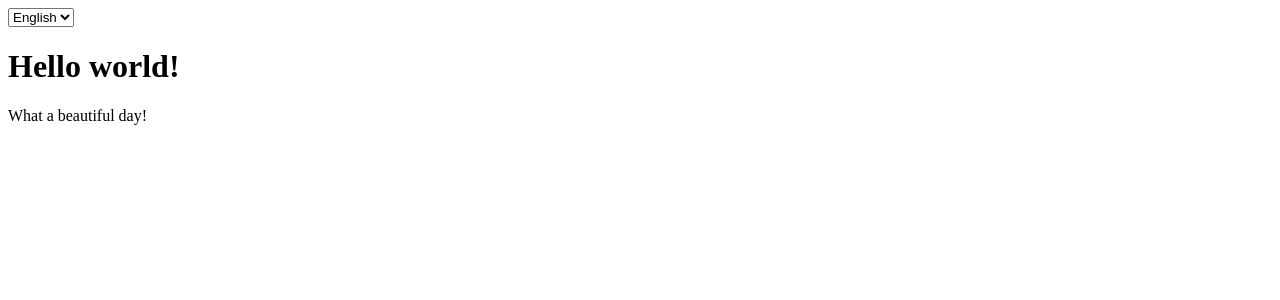
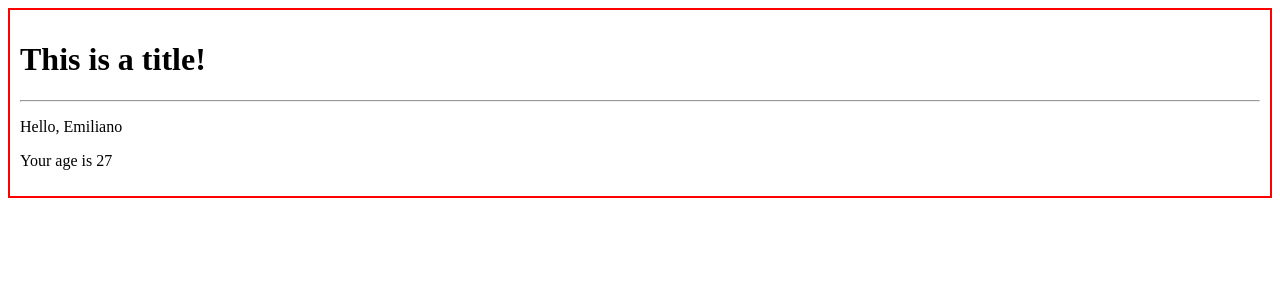
Before and after one commit to Emiliano-S/react-exercises, a React (Create React App) app: page / in a window 1280 px wide. Shown: the top 300 px of the page. Built offline with nearby package versions, Linux system fonts and the light colour scheme.

Commit message:
End: esercizio function-components-01

```diff
--- a/src/App.js
+++ b/src/App.js
@@ -1,32 +1,15 @@
 import React from 'react';
-import { Hello } from './Hello';
 import './index.css';
-import { DisplayLanguage  } from './LanguageContext ';
+import { Welcome } from './Welcome';
 
 
 export class App extends React.Component{
-    state = {
-        language: 'en'
-    }
 
-    handleLanguageChange  = (event) =>{
-        this.setState({
-            language: event.target.value
-        })
-    }
 
     render(){
         return(
             <div>
-                <div>
-                    <select value={this.state.value} onChange={this.handleLanguageChange}>
-                        <option value="en">English</option>
-                        <option value="it">Italiano</option>
-                    </select>
-                </div>
-                <DisplayLanguage.Provider value={this.state.language}>
-                    <Hello />
-                </DisplayLanguage.Provider>
+                <Welcome name="Emiliano" age={27} />
             </div>
         );
     };
--- a/src/Welcome.js
+++ b/src/Welcome.js
@@ -3,13 +3,24 @@ import { Age } from './Age';
 import { Container } from './Container';
 
 
-export class Welcome extends React.Component{
-    render(){
-        return(
-            <Container title="This is a title!">
-                <p>Hello, {this.props.name}!</p>
-                <Age age={this.props.age}/>
-            </Container>
-        )
-    }
+export function Welcome({name = 'Jimmy', age=19}){
+    return(
+        <Container title="This is a title!">
+            <p> Hello, {name}</p>
+            <Age age={age} />
+        </Container>
+    )
+
 }
+
+
+// export class Welcome extends React.Component{
+//     render(){
+//         return(
+//             <Container title="This is a title!">
+//                 <p>Hello, {this.props.name}!</p>
+//                 <Age age={this.props.age}/>
+//             </Container>
+//         )
+//     }
+// }
```
